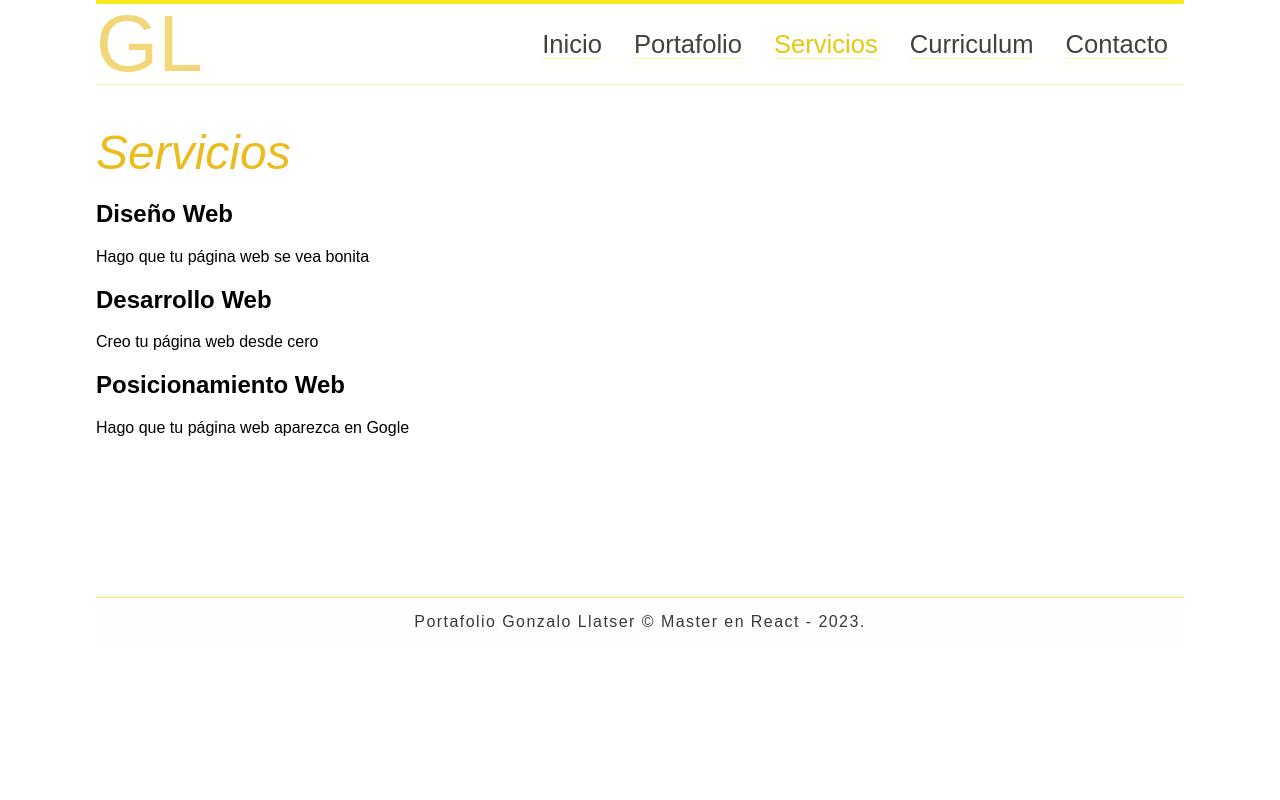
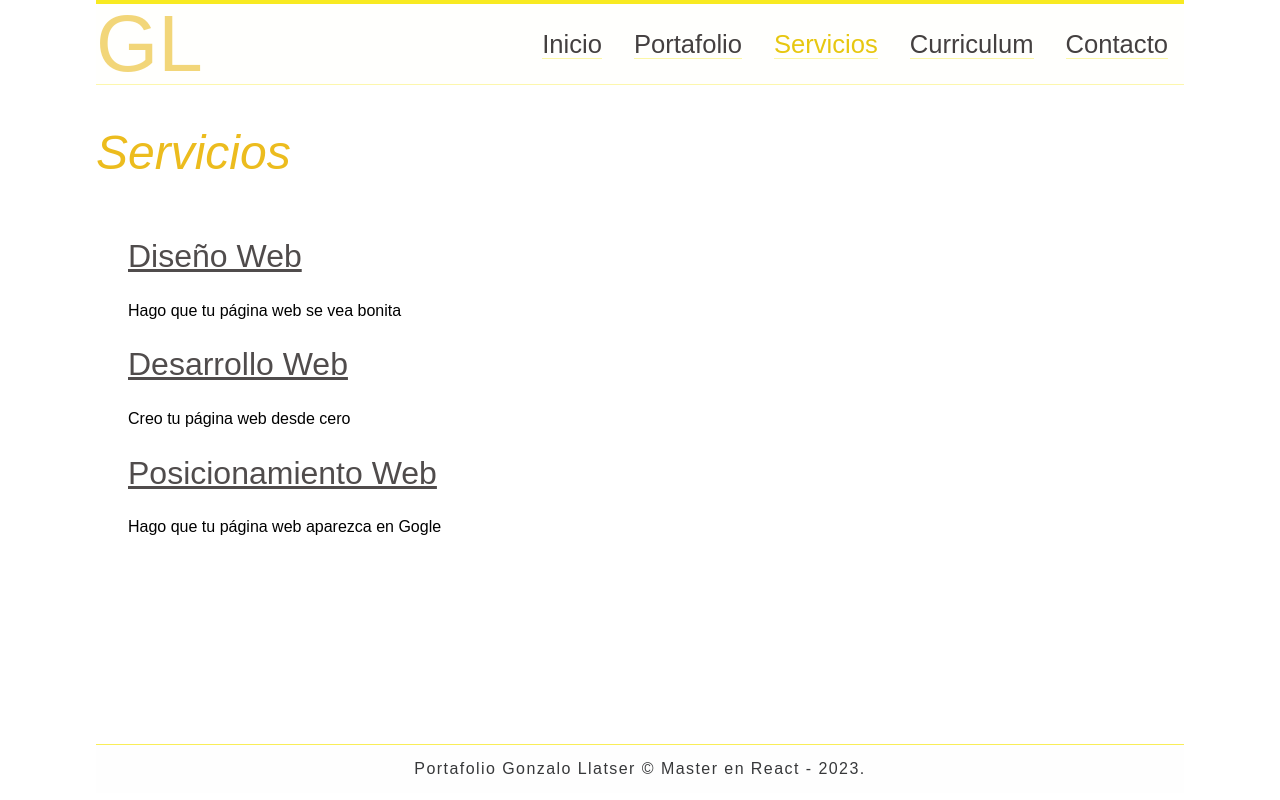
Before and after one commit to GonzaloLlatser/gl_0823_ReactJS_PortfolioModelo, a React (Create React App) app: page /servicios in a window 1280 px wide. Built offline with nearby package versions, Linux system fonts and the light colour scheme; a web font is replaced by a local one.

Commit message:
style: Ultimos estilos en la pantala de servicios.

```diff
--- a/src/components/Inicio.js
+++ b/src/components/Inicio.js
@@ -17,8 +17,9 @@ export const Inicio = () => {
       <section className='last-works'>
         <h2 className='heading'>Algunos de mis proyectos</h2>
         <p>Estos son algunos de mis trabajos de desarrollo web</p>
-
+        <div className='listado-inicio-proyectos'>
         <ListadoTrabajos limite ='3'/>
+        </div>
       </section>
     </div>
   )
--- a/src/index.css
+++ b/src/index.css
@@ -167,6 +167,11 @@ code {
   color: rgb(172, 166, 152);
 }
 
+.listado-inicio-proyectos{
+height: 40em;
+width: 70em;
+}
+
 /* Estilos de la pagina de contacto - formulario */
 
 input[type='text'],
@@ -274,3 +279,16 @@ button:hover {
   overflow: hidden;
   box-shadow: 0px 0px 20px #ddd ;
 }
+
+/* Estilos de la pagina de servicios */
+
+.services{
+  padding: 2em;
+}
+
+.service h2{
+  font-size: 2em;
+  font-weight: lighter;
+  color: #504c4c;
+  text-decoration: underline;
+}
```
